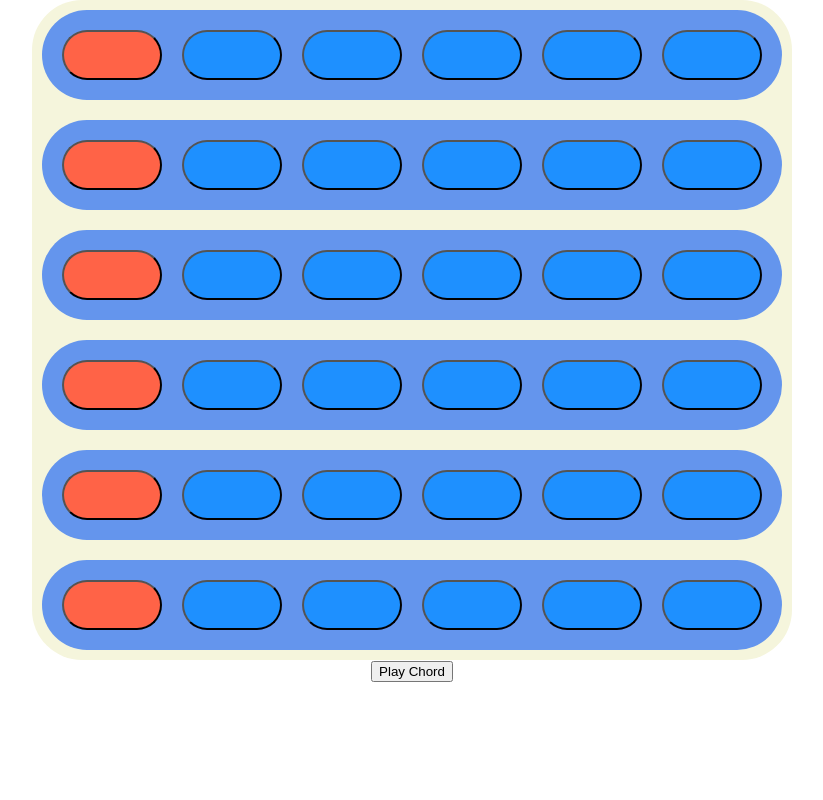
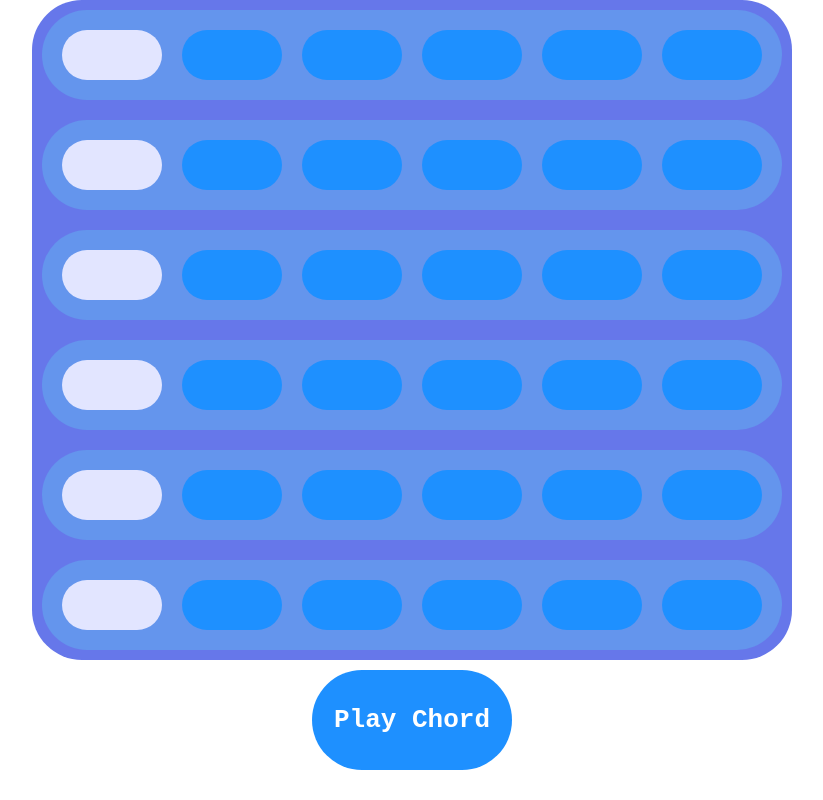
Before and after one commit to daneoj/client, a React (Create React App) app: page / in a window 1280 px wide. Shown: the whole page, without its empty margins (228-1051 px from the left). Built offline with nearby package versions, Linux system fonts and the light colour scheme.

Commit message:
update visuals, turn volume way down

```diff
--- a/src/guitar/Guitar.css
+++ b/src/guitar/Guitar.css
@@ -1,5 +1,5 @@
 .guitar {
-    background-color: beige;
+    background-color: rgb(102, 119, 234);
     display: flex;
     flex-direction: column;
     justify-content: center;
@@ -9,3 +9,21 @@
     height: fit-content;
     border-radius: 50px;
 }
+
+.chordBut {
+    background-color: DodgerBlue;
+    border-radius: 50px;
+    border-style: none;
+    width: 200px;
+    height: 100px;
+    margin: 10px;
+    font-family: monospace;
+    font-size: 2em;
+    color: white;
+    font-weight: bolder;
+}
+
+.chordBut:hover {
+    background-color: rgb(22, 102, 182);
+    color: white;
+}
--- a/src/guitar/Guitar.js
+++ b/src/guitar/Guitar.js
@@ -39,7 +39,7 @@ export function Guitar({strings}) {
             <div className="guitar">
                 {guitarStrings}
             </div>
-            <button onClick={handlePlayChordClicked}> Play Chord </button>
+            <button className="chordBut" onClick={handlePlayChordClicked}> Play Chord </button>
         </div>
     )
 }
--- a/src/guitar/GuitarString.css
+++ b/src/guitar/GuitarString.css
@@ -2,17 +2,18 @@
     color: gray;
     background-color: DodgerBlue;
     border-radius: 25px;
+    border-style: none;
     width: 100px;
     height: 50px;
     margin: 10px;
 }
 
 .fretBox:hover {
-    background-color: cadetblue;
+    background-color: rgb(164, 199, 235);
 }
 
 .selected {
-    background-color: tomato;
+    background-color: rgb(226, 229, 255);
 }
 
 .guitarString {
@@ -26,7 +27,7 @@
 }
 
 .guitarString:hover {
-    background-color: aqua;
+    background-color: rgb(55, 118, 235);
 }
 /*
     Might switch this to JS object style, and export the stuff.
--- a/src/guitar/SoundManager.js
+++ b/src/guitar/SoundManager.js
@@ -1,7 +1,7 @@
 import * as Tone from 'tone';
 
 const synth = new Tone.PolySynth(Tone.FMSynth).toDestination();
-synth.volume.value = -10;
+synth.volume.value = -35;
 
 synth.set({resonance: 0.99 });
 
```
